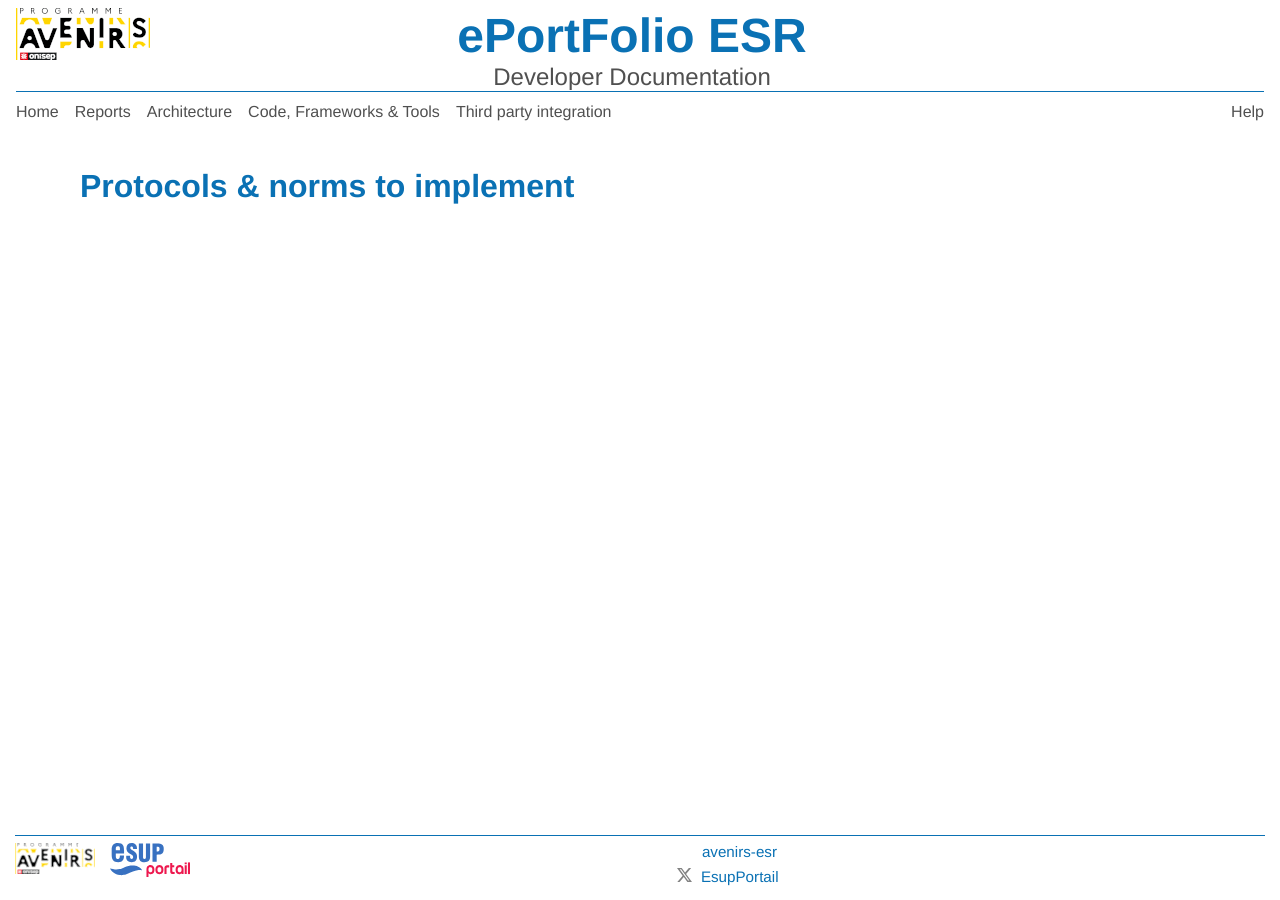
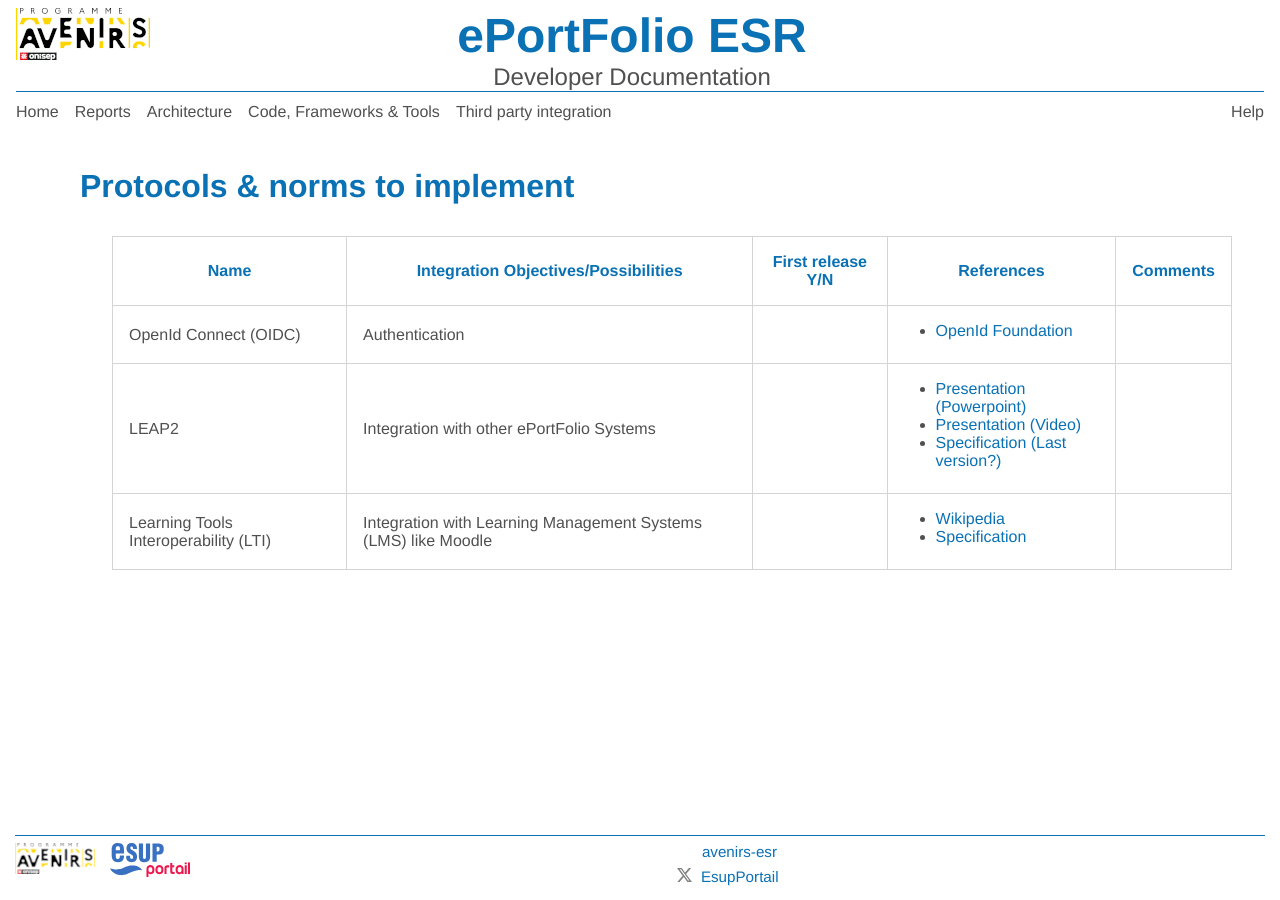
Before and after one commit to giraudin/dev-doc, a Jekyll site: the page built from pages/third-party-integration/protocols-and-norms.markdown, in a window 1280 px wide. Built offline with Jekyll 4.4.1, drawn with Linux system fonts in a browser that asks for light colours.

Commit message:
docs: initialization of the list of protocols and norms to implement

```diff
--- a/pages/third-party-integration/protocols-and-norms.markdown
+++ b/pages/third-party-integration/protocols-and-norms.markdown
@@ -2,5 +2,56 @@
 layout: page
 title: Protocols & norms to implement
 permalink: /integration-protocols/
+page_content_classes: table-container
 
 ---
+
+
+
+<table>
+ <thead>
+<th>Name</th>
+<th>Integration Objectives/Possibilities</th>
+<th>First release Y/N</th>
+<th>References</th>
+<th>Comments</th>
+
+</thead>
+
+<tbody>
+
+<tr>
+<td>OpenId Connect (OIDC)</td>
+<td>Authentication</td>
+<td></td>
+<td><ul>
+<li><a href="https://openid.net/developers/how-connect-works/" target="_blank">OpenId Foundation</a></li>
+</ul></td>
+<td></td>
+</tr>
+
+<tr>
+<td>LEAP2</td>
+<td>Integration with other ePortFolio Systems</td>
+<td></td>
+<td><ul>
+<li><a href="https://numerique.banq.qc.ca/patrimoine/details/52327/2222057" target="_blank">Presentation (Powerpoint)</a></li>
+<li><a href="https://monde.ccdmd.qc.ca/ressource/?id=65477" target="_blank">Presentation (Video)</a></li>
+<li><a href="https://cetis.org.uk/leap2/a/specification" target="_blank">Specification (Last version?)</a></li>
+</ul></td>
+<td></td>
+</tr>
+
+<tr>
+<td> Learning Tools Interoperability (LTI)</td>
+<td>Integration with Learning Management Systems (LMS) like Moodle</td>
+<td></td>
+<td><ul>
+<li><a href="https://en.wikipedia.org/wiki/Learning_Tools_Interoperability" target="_blank">Wikipedia</a></li>
+<li><a href="https://www.imsglobal.org/spec/lti/v1p3" target="_blank">Specification</a></li>
+</ul></td>
+<td></td>
+</tr>
+
+</tbody>
+</table>
```
